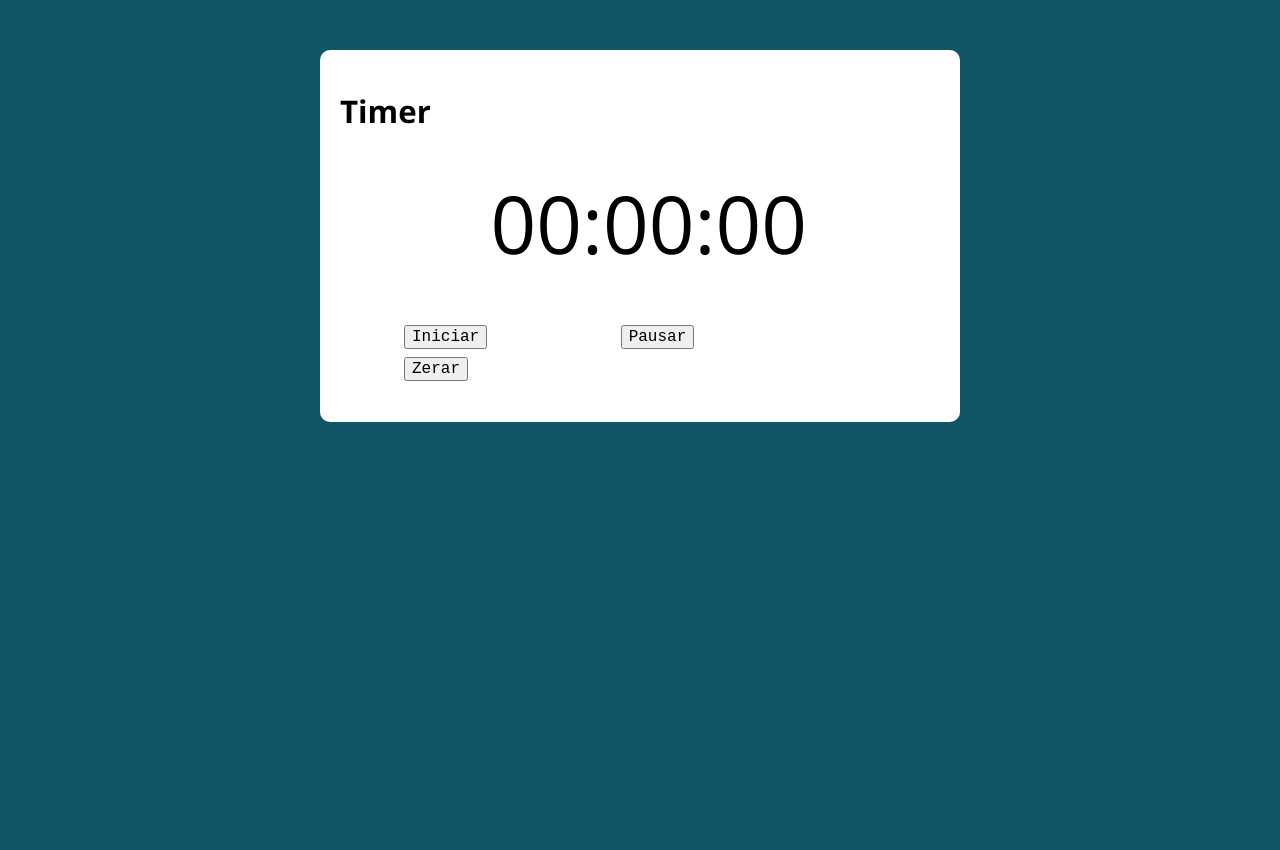
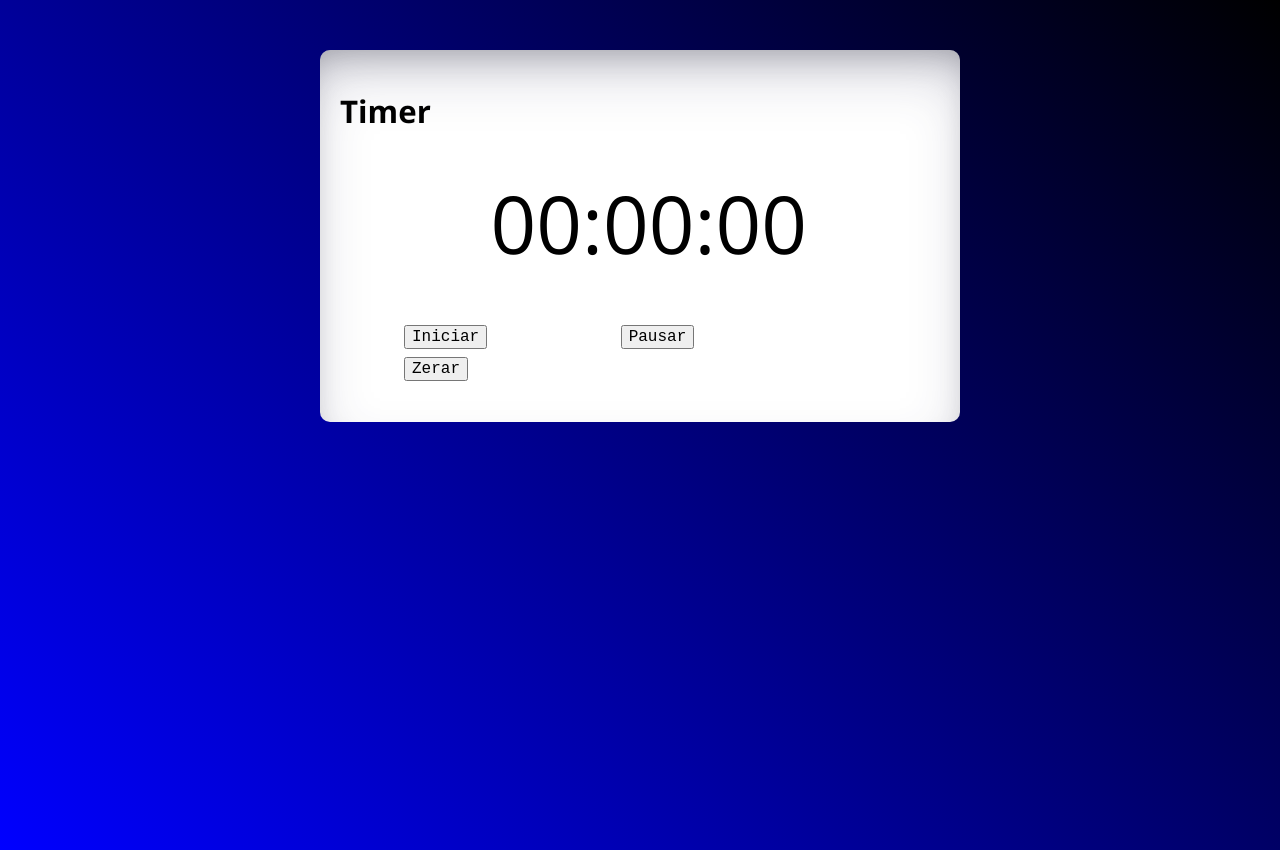
Before and after one commit to IFinotti/timer, a plain HTML site: page index.html in a window 1280 px wide. Before the commit the page ends 800 px from the top, so only its background shows below. Drawn offline with nearby package versions, Linux system fonts and the light colour scheme.

Commit message:
Update style.css

```diff
--- a/assets/css/style.css
+++ b/assets/css/style.css
@@ -12,7 +12,9 @@
 body {
   margin: 0;
   padding: 0;
-  background: var(--primary-color);
+  width: 100%;
+  height: 100vh;
+  background-image: linear-gradient(45deg, blue, black);
   font-family: 'Open sans', sans-serif;
   font-size: 1.3em;
   line-height: 1.5em;
@@ -24,6 +26,7 @@ body {
   background: #fff;
   padding: 20px;
   border-radius: 10px;
+  box-shadow: rgba(50, 50, 93, 0.25) 0px 30px 60px -12px inset, rgba(0, 0, 0, 0.3) 0px 18px 36px -18px inset;
 }
 
 form input, form label, form button {
```
